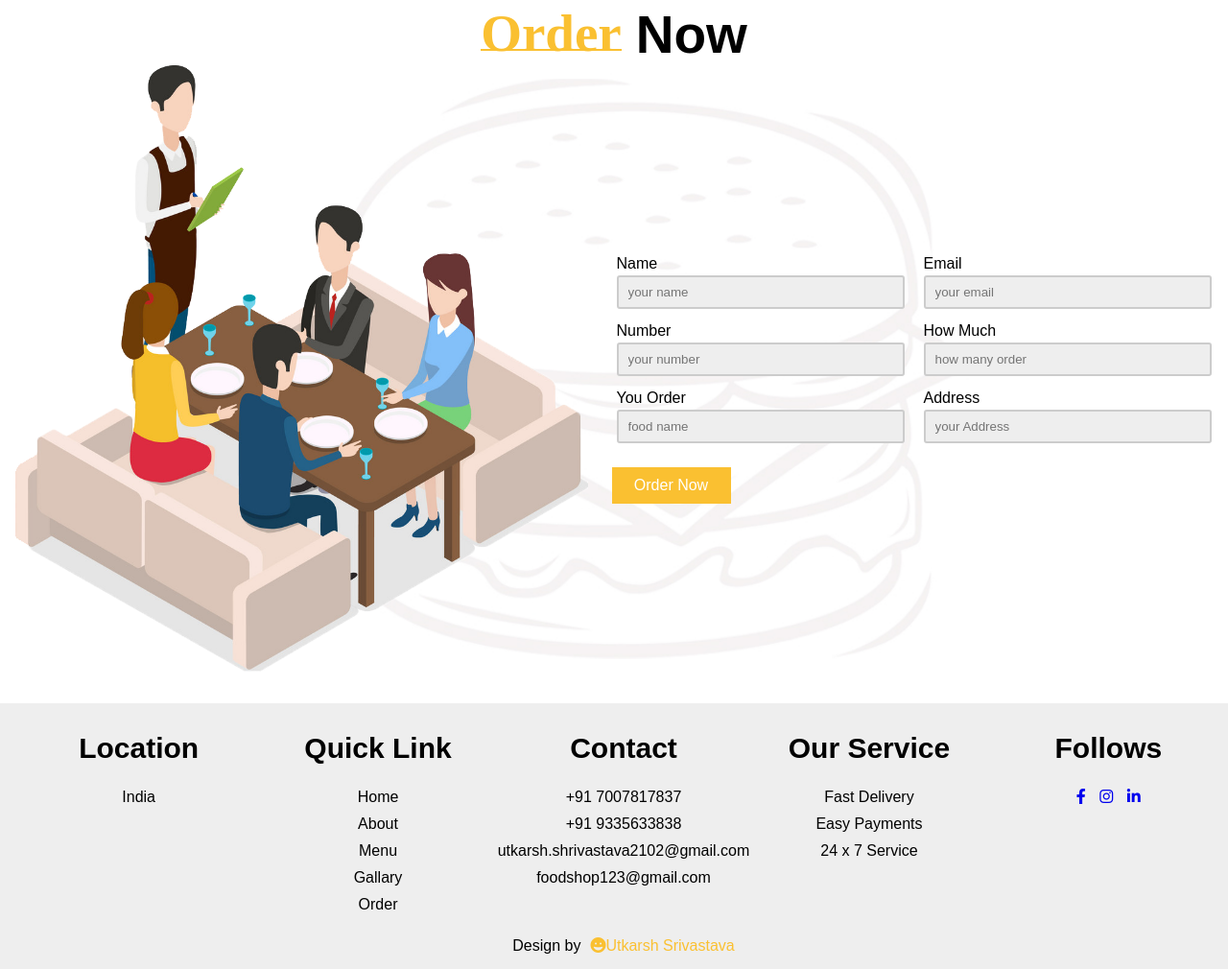
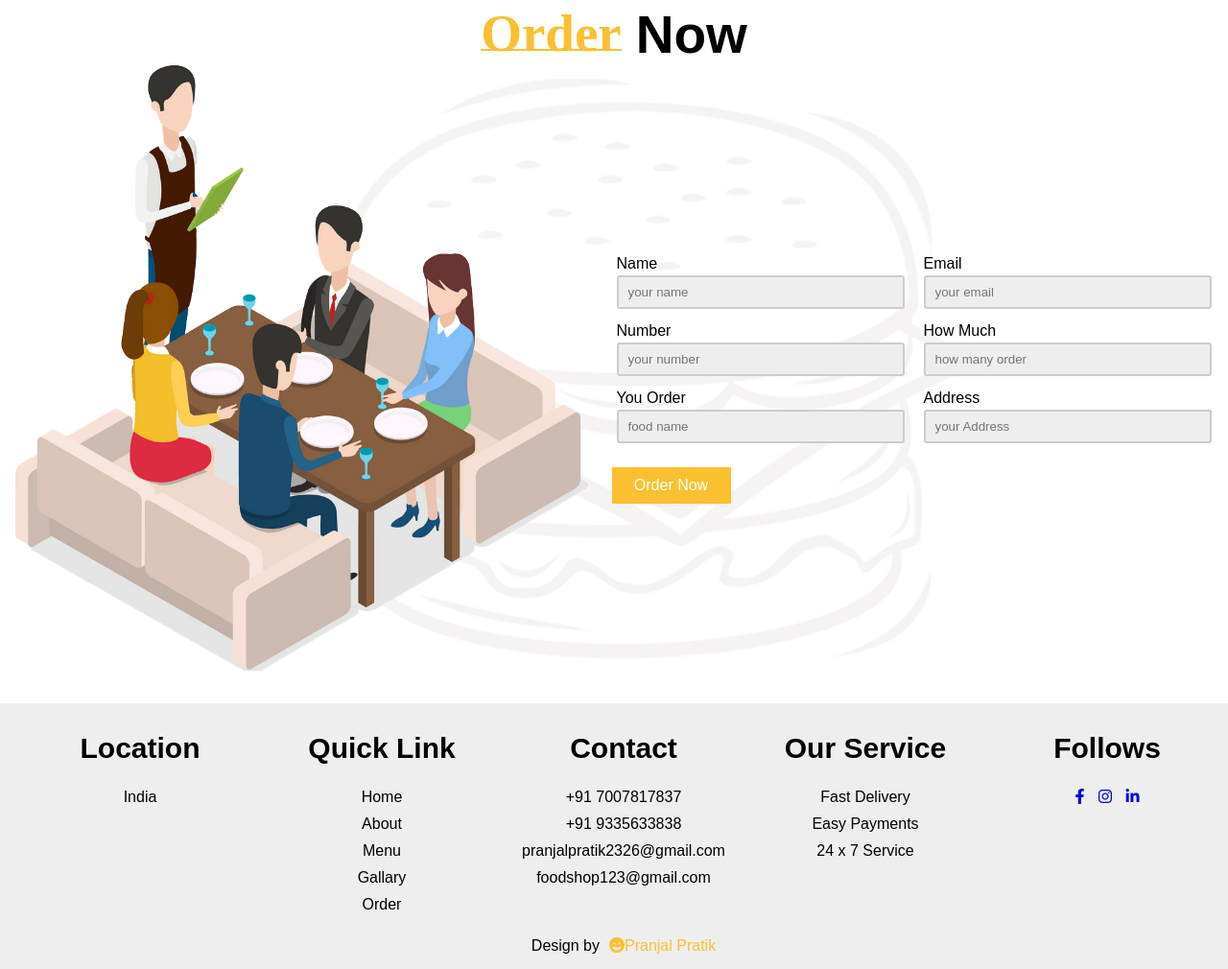
Before and after one commit to PranjalPratik/Food-Junction, a plain HTML site: page Ramji (7)/index.html in a window 1280 px wide. Shown: the part 4998-6008 px from the top of the page at 96% size. Drawn offline with Linux system fonts and the light colour scheme.

Commit message:
Update index.html

```diff
--- a/Ramji (7)/index.html
+++ b/Ramji (7)/index.html
@@ -727,7 +727,7 @@
                 <h2>Contact</h2>
                 <p>+91 7007817837</p>
                 <p>+91 9335633838</p>
-                <p>utkarsh.shrivastava2102@gmail.com</p>
+                <p>pranjalpratik2326@gmail.com</p>
                 <p>foodshop123@gmail.com</p>
             </div>
 
@@ -749,7 +749,7 @@
 
         </div>
 
-        <p class="end">Design by<span><i class="fa-solid fa-face-grin"></i>Utkarsh Srivastava</span></p>
+        <p class="end">Design by<span><i class="fa-solid fa-face-grin"></i>Pranjal Pratik</span></p>
 
     </footer>
 
```
